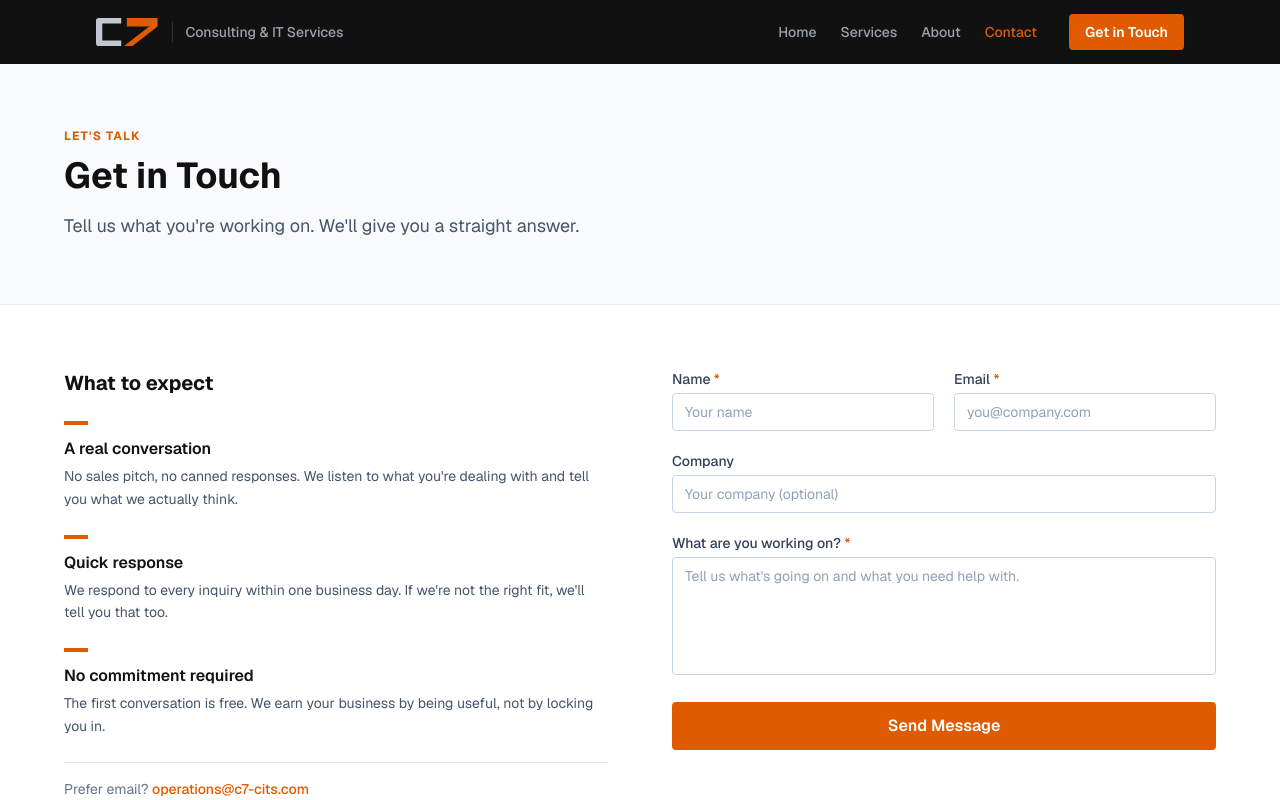
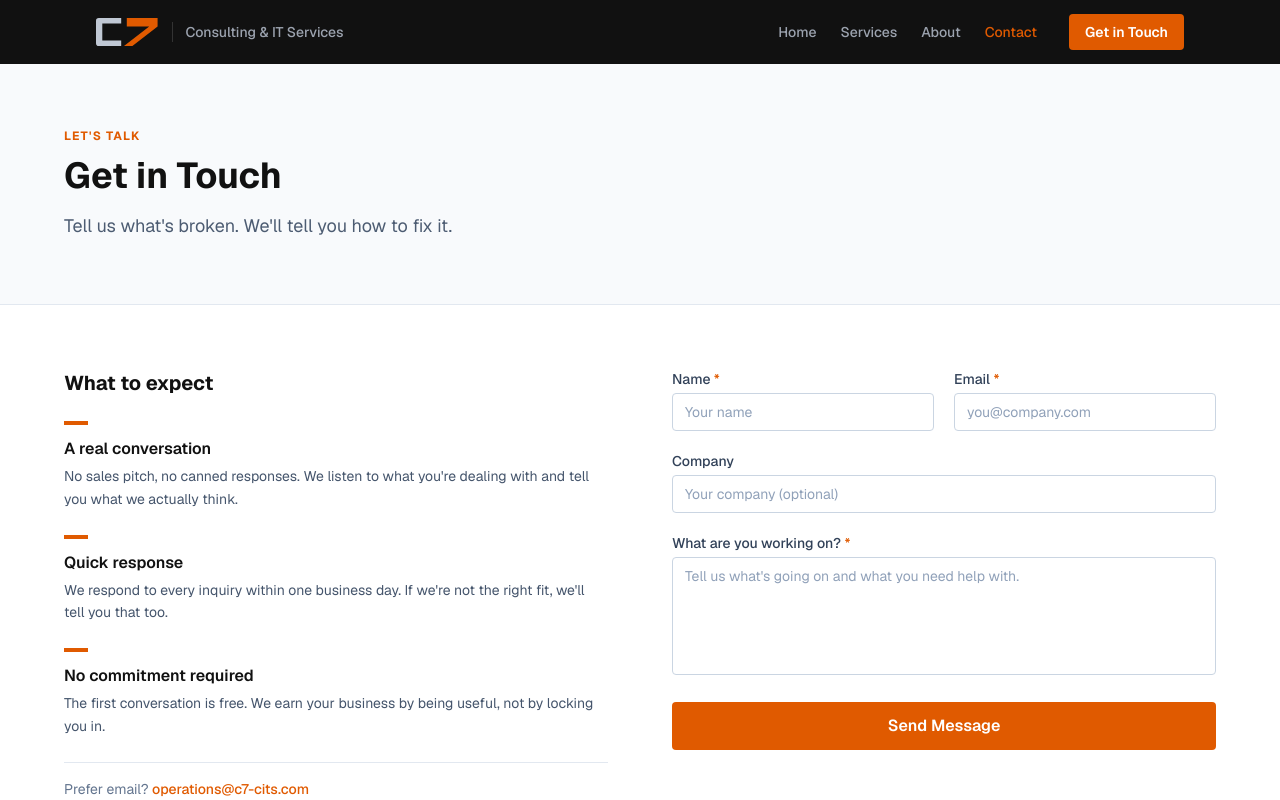
Before and after one commit to kcmadill/c7-website, a Next.js app: page /contact in a window 1280 px wide. Shown: the top 800 px of the page. Built offline with nearby package versions, Linux system fonts and the light colour scheme.

Commit message:
Add rotating taglines to contact page header

```diff
--- a/app/contact/page.tsx
+++ b/app/contact/page.tsx
@@ -1,9 +1,32 @@
 "use client";
 
 import { useForm, ValidationError } from "@formspree/react";
+import { useEffect, useState } from "react";
+
+const taglines = [
+  "Tell us what you're working on. We'll give you a straight answer.",
+  "Tell us what's broken. We'll tell you how to fix it.",
+  "Describe your challenge. We'll respond with a clear path forward.",
+  "Tell us where you're stuck. We'll give you an honest assessment.",
+  "What's holding your business back? Let's figure it out together.",
+  "No pitch. No fluff. Just tell us what you need.",
+];
 
 export default function ContactPage() {
   const [state, handleSubmit] = useForm("mykblvrd");
+  const [taglineIndex, setTaglineIndex] = useState(0);
+  const [visible, setVisible] = useState(true);
+
+  useEffect(() => {
+    const interval = setInterval(() => {
+      setVisible(false);
+      setTimeout(() => {
+        setTaglineIndex((i) => (i + 1) % taglines.length);
+        setVisible(true);
+      }, 400);
+    }, 5000);
+    return () => clearInterval(interval);
+  }, []);
 
   return (
     <>
@@ -16,9 +39,11 @@ export default function ContactPage() {
           <h1 className="text-4xl font-bold text-[#111111] mb-4">
             Get in Touch
           </h1>
-          <p className="text-lg text-slate-600 max-w-xl">
-            Tell us what you&apos;re working on. We&apos;ll give you a straight
-            answer.
+          <p
+            className="text-lg text-slate-600 max-w-xl transition-opacity duration-400"
+            style={{ opacity: visible ? 1 : 0 }}
+          >
+            {taglines[taglineIndex]}
           </p>
         </div>
       </section>
```
